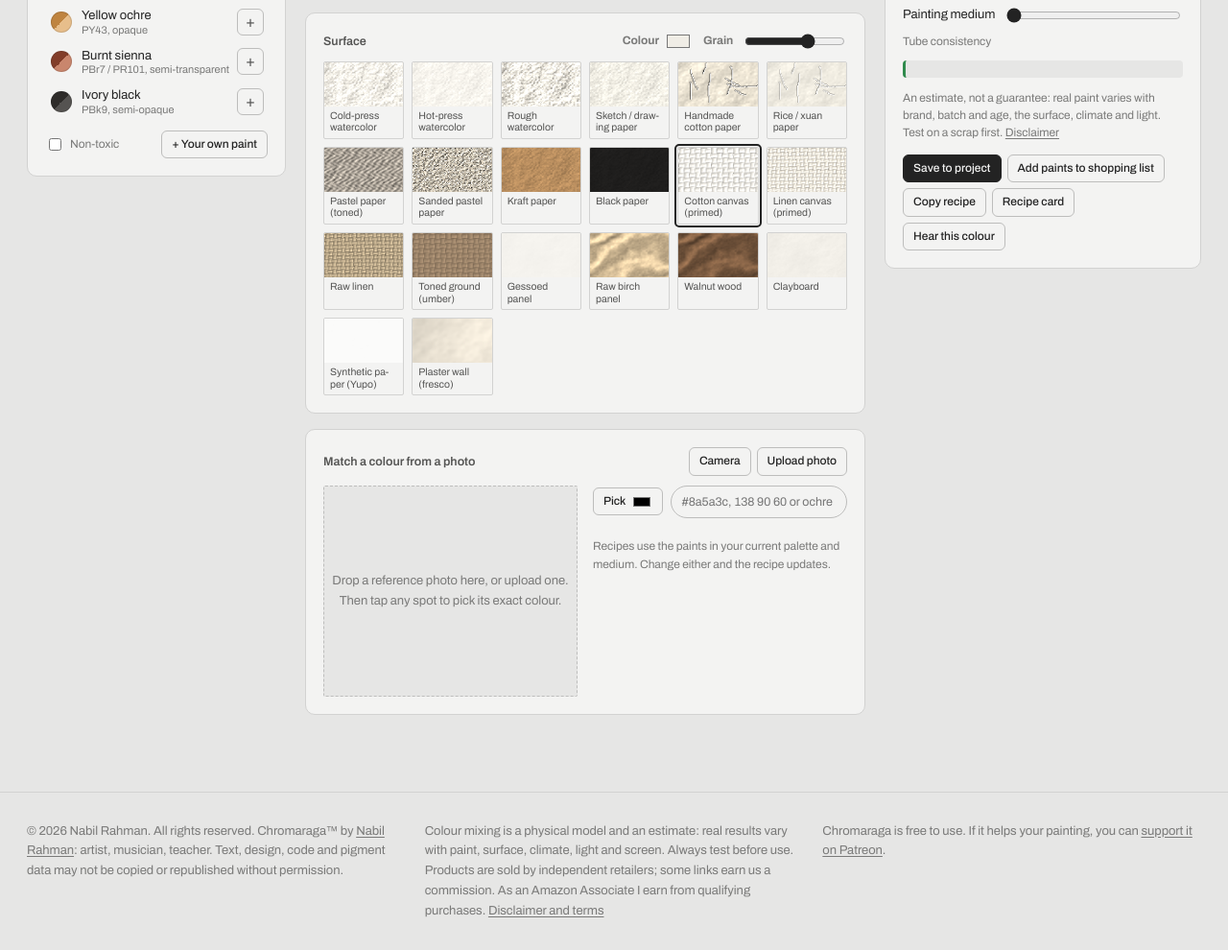
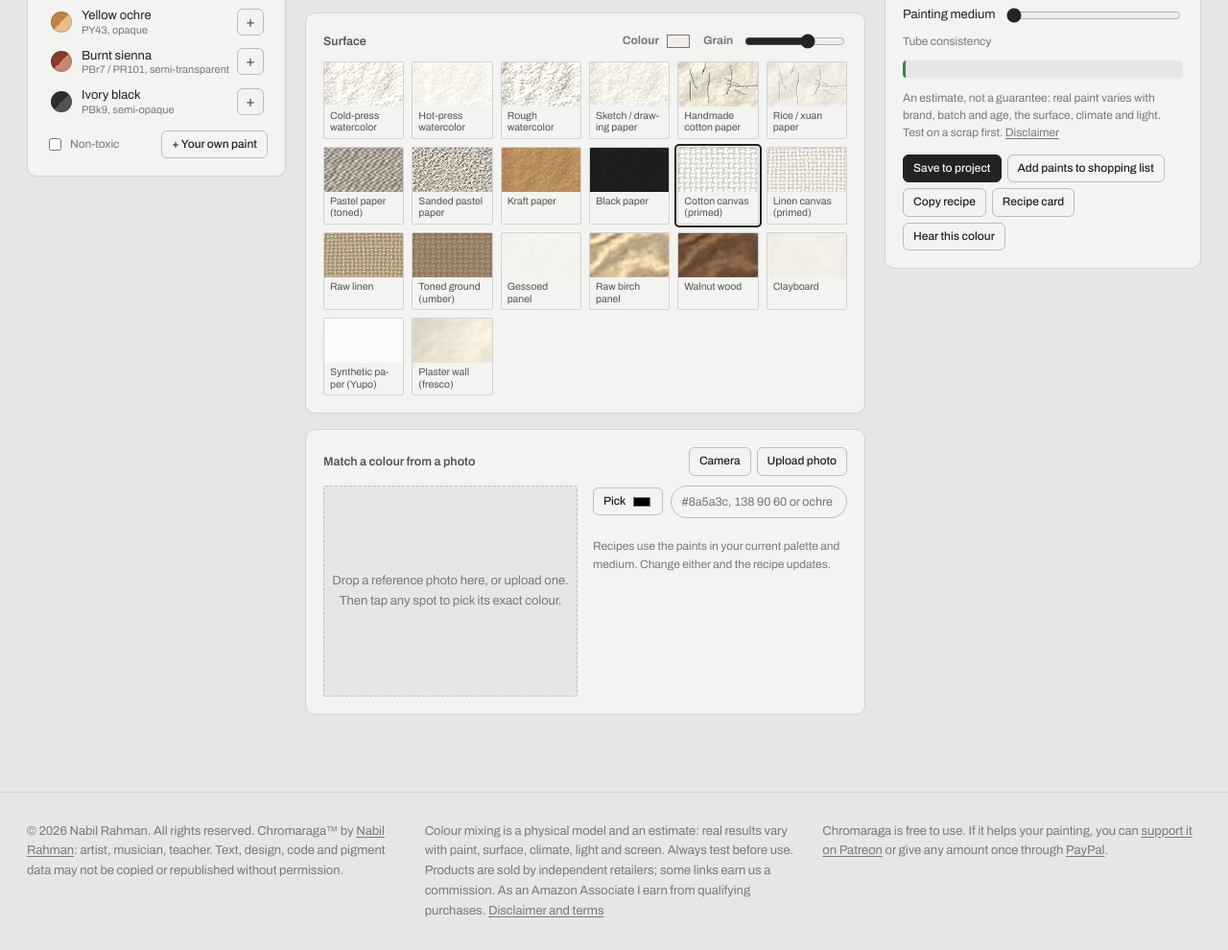
Before and after one commit to nabilrahman/chromaraga, a plain HTML site: page index.html in a window 1280 px wide. Shown: the part 822-1812 px from the top of the page at 96% size. Drawn offline with Linux system fonts and the light colour scheme; no server answers.

Commit message:
Add PayPal donation link next to Patreon
Co-Authored-By: Claude Opus 5.5 <noreply@anthropic.com>
Claude-Session: https://claude.ai/code/session_01QRGCwvGBbELx7rzfKFMqNW

```diff
--- a/index.html
+++ b/index.html
@@ -675,7 +675,7 @@ label[for="safeChk"],#safeChk{flex-shrink:0}
  </div>
 </section>
 </main>
-<footer><span>© 2026 Nabil Rahman. All rights reserved. Chromaraga™ by <a href="https://nabilrahman.com">Nabil Rahman</a>: artist, musician, teacher. Text, design, code and pigment data may not be copied or republished without permission.</span><span>Colour mixing is a physical model and an estimate: real results vary with paint, surface, climate, light and screen. Always test before use. Products are sold by independent retailers; some links earn us a commission. As an Amazon Associate I earn from qualifying purchases. <a href="#terms">Disclaimer and terms</a></span><span>Chromaraga is free to use. If it helps your painting, you can <a href="https://www.patreon.com/nabilrahman" target="_blank" rel="noopener">support it on Patreon</a>.</span></footer>
+<footer><span>© 2026 Nabil Rahman. All rights reserved. Chromaraga™ by <a href="https://nabilrahman.com">Nabil Rahman</a>: artist, musician, teacher. Text, design, code and pigment data may not be copied or republished without permission.</span><span>Colour mixing is a physical model and an estimate: real results vary with paint, surface, climate, light and screen. Always test before use. Products are sold by independent retailers; some links earn us a commission. As an Amazon Associate I earn from qualifying purchases. <a href="#terms">Disclaimer and terms</a></span><span>Chromaraga is free to use. If it helps your painting, you can <a href="https://www.patreon.com/nabilrahman" target="_blank" rel="noopener">support it on Patreon</a> or give any amount once through <a href="https://www.paypal.com/donate/?business=R3T3W26389Z9L&amp;no_recurring=0&amp;item_name=Support+the+free+tools%2C+lessons+and+art+I+make%2C+like+Chromaraga.+Every+gift+helps+me+keep+creating+and+sharing+them.&amp;currency_code=USD" target="_blank" rel="noopener">PayPal</a>.</span></footer>
 <nav class="mobnav" aria-label="Mobile"><a href="#studio" data-g="studio">Studio</a><a href="#theory" data-g="learn">Learn</a><a href="#sound" data-g="explore">Explore</a><a href="#paints" data-g="paints">Paints</a><a href="#projects" data-g="projects">Projects</a></nav>
 <div class="scrim" id="scrim"></div><aside class="drawer" id="drawer" aria-live="polite"></aside><div class="toast" id="toast" role="status"></div>
 <script>/*! Chromaraga © 2026 Nabil Rahman. All rights reserved. */
```
